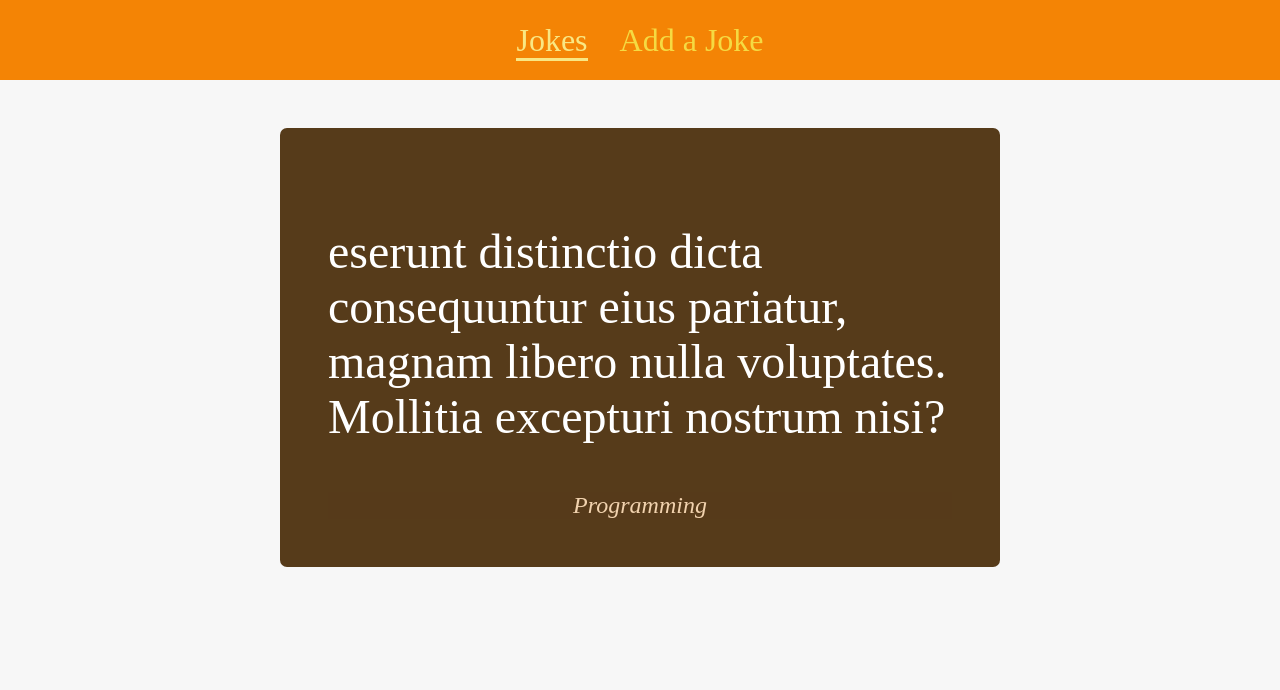
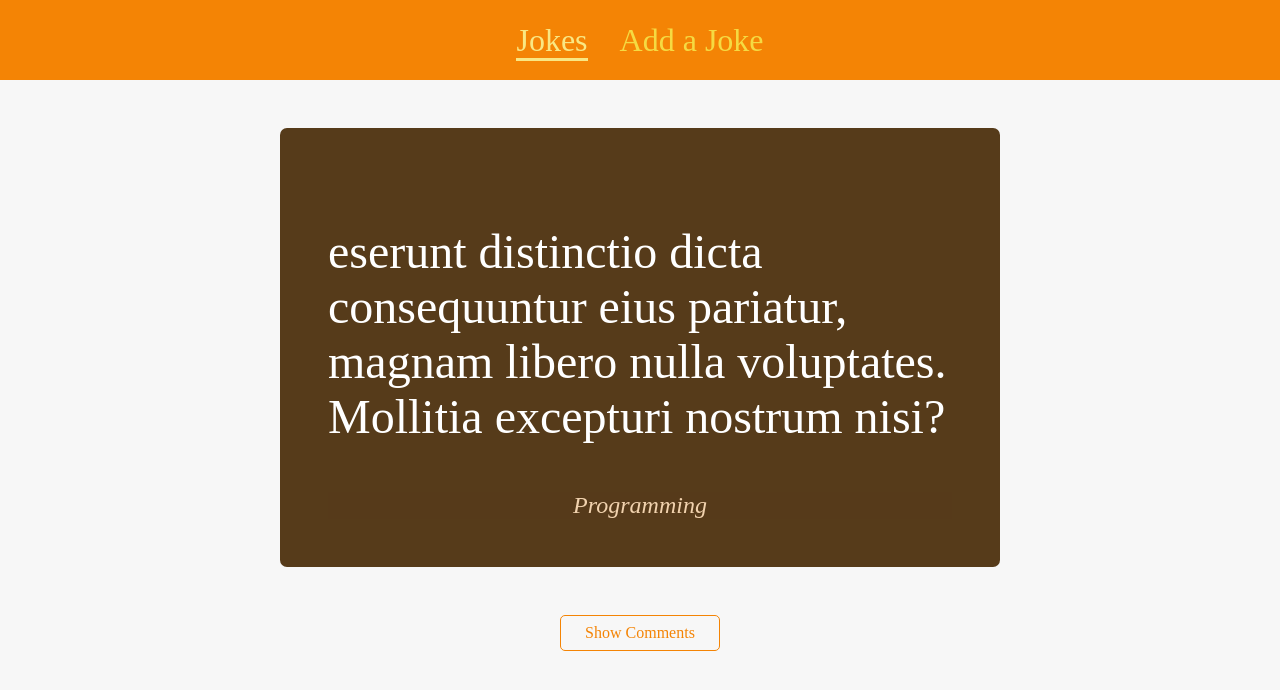
Before and after one commit to AndreyEmelianov/Jokes-Project-React-Router, a React (Create React App) app: page /jokes/j1 in a window 1280 px wide. Shown: the top 690 px of the page. Built offline with nearby package versions, Linux system fonts and the light colour scheme; the HTML template or start-up script is replaced by a standard one; a web font is replaced by a local one.

Commit message:
Использовал вложенный маршрут для отображения кнопки добавить показать комментарии к конкретной шутке

```diff
--- a/src/pages/JokeDetails.js
+++ b/src/pages/JokeDetails.js
@@ -1,4 +1,4 @@
-import { useParams, Route } from 'react-router-dom/cjs/react-router-dom.min';
+import { useParams, Route, Link } from 'react-router-dom/cjs/react-router-dom.min';
 
 import HighlightedJoke from '../components/jokes/HighlightedJoke';
 import Comments from '../components/comments/Comments';
@@ -28,6 +28,13 @@
 	return (
 		<>
 			<HighlightedJoke text={joke.text} topic={joke.topic} />
+			<Route path={`/jokes/${params.jokeId}`} exact>
+				<div className="centered">
+					<Link className="btn--empty" to={`/jokes/${params.jokeId}/comments`}>
+						Show Comments
+					</Link>
+				</div>
+			</Route>
 			<Route path={`/jokes/${params.jokeId}/comments`}>
 				<Comments />
 			</Route>
```
